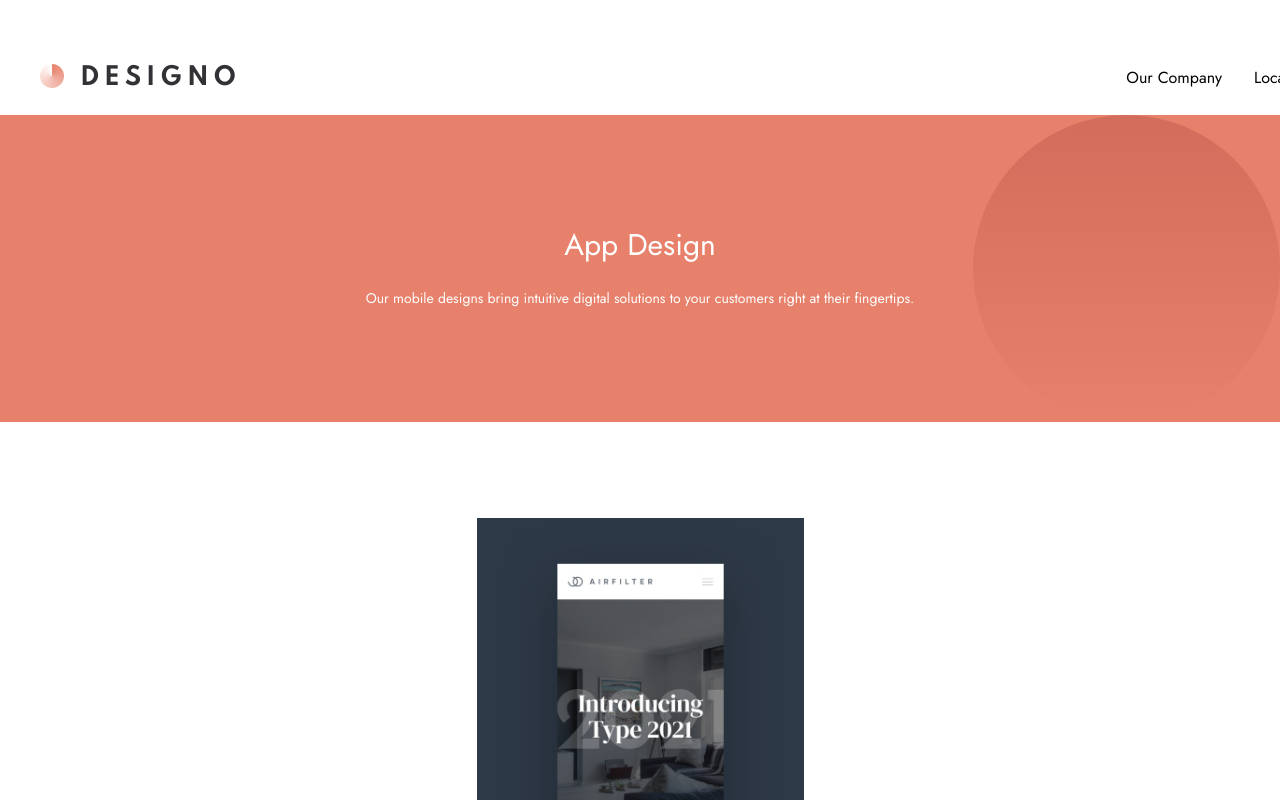
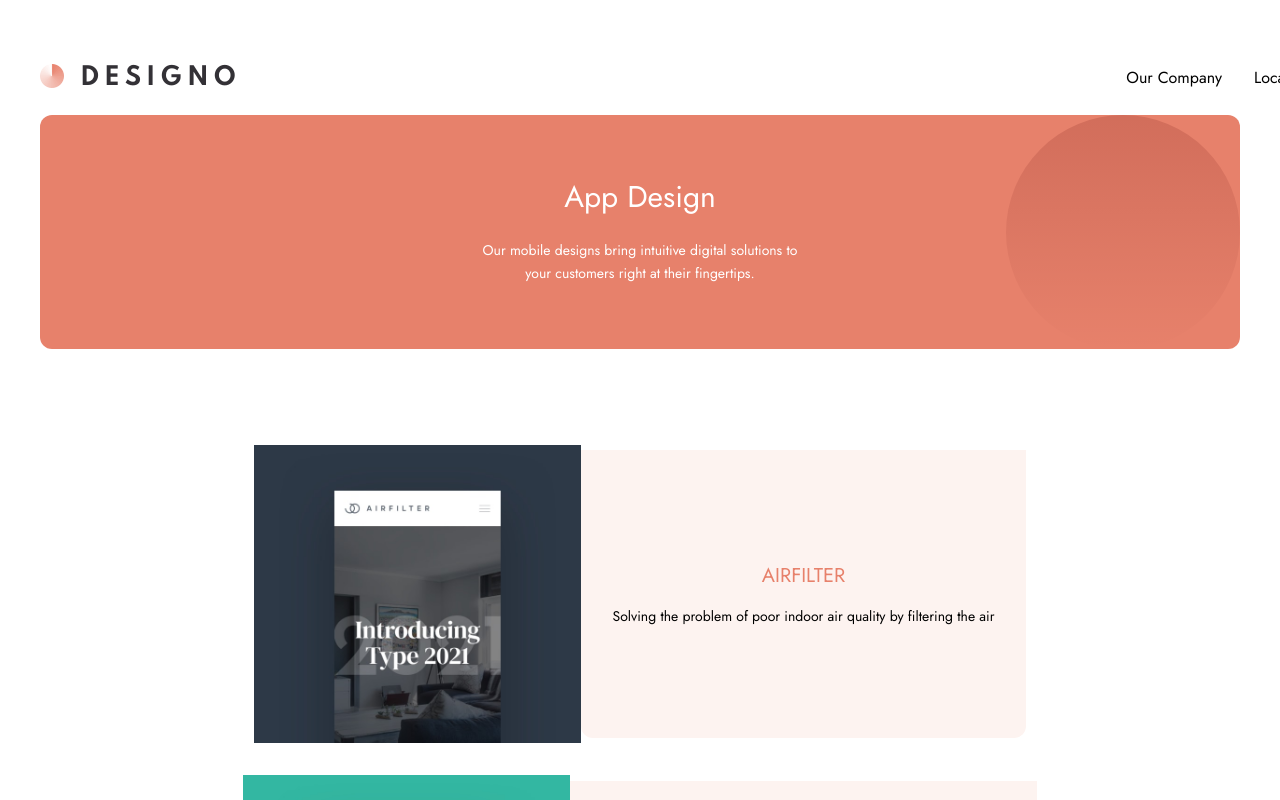
Before and after one commit to waldekglaz/designo, a Next.js app: page /services/appdesign in a window 1280 px wide. Shown: the top 800 px of the page. Built offline with nearby package versions, Linux system fonts and the light colour scheme.

Commit message:
ServiceCard, [service] page for tablets

```diff
--- a/src/app/services/[service]/page.tsx
+++ b/src/app/services/[service]/page.tsx
@@ -13,7 +13,7 @@ const ServicePage = ({ params }: { params: { service: string } }) => {
   return (
     <div>
       {service && <HeroSecondary title={service.title} text={service.text} />}
-      <section className="py-24">
+      <section className="pt-24 pb-12">
         {service?.projects.map((project) => (
           <ServiceCard
             key={project.title}
--- a/src/app/services/layout.tsx
+++ b/src/app/services/layout.tsx
@@ -1,7 +1,7 @@
 import React, { ReactNode } from "react";
 
 const ServicesLayout = ({ children }: { children: ReactNode }) => {
-  return <div>{children}</div>;
+  return <div className="md:mx-10">{children}</div>;
 };
 
 export default ServicesLayout;
--- a/src/components/Footer/Footer.tsx
+++ b/src/components/Footer/Footer.tsx
@@ -25,7 +25,7 @@ const Footer = () => {
       <div className="px-4 bg-[#1D1C1E] pt-60 pb-16 text-white text-center xl:px-40 xl:w-[1440px] xl:mx-auto">
         <Link href="/">
           <Image
-            className="mx-auto xl:ml-0"
+            className="mx-auto md:ml-0"
             src="/assets/shared/desktop/logo-light.png"
             width={202}
             height={30}
@@ -34,13 +34,13 @@ const Footer = () => {
         </Link>
         <hr className=" my-8 border border-slate-800" />
         <nav>
-          <ul className="xl:flex xl:gap-11 xl:absolute xl:top-60 left-[62%]">
+          <ul className="md:flex md:gap-11 md:absolute md:top-60 left-[49%]">
             {menuItems.map((item) => (
               <FooterNavItem item={item} key={item.href} />
             ))}
           </ul>
         </nav>
-        <div className=" xl:flex xl:justify-between items-end xl:text-left">
+        <div className=" md:flex md:justify-between items-end md:text-left">
           <address className="mt-8 leading-7 text-sm text-gray-400 not-italic ">
             <h3 className="font-bold">Designo Central Office</h3>
             3886 Wellington Street <br />
--- a/src/components/HeroSecondary/HeroSecondary.tsx
+++ b/src/components/HeroSecondary/HeroSecondary.tsx
@@ -7,9 +7,9 @@ interface HeroSecondaryProps {
 
 const HeroSecondary = ({ title, text }: HeroSecondaryProps) => {
   return (
-    <div className="bg-hero-pattern bg-right-top  bg-contain  bg-no-repeat bg-orange text-center py-28 text-white px-6">
+    <div className="bg-hero-pattern bg-right-top  bg-contain  bg-no-repeat bg-orange text-center py-28 text-white px-6 md:rounded-xl md:py-16">
       <h1 className="text-3xl mb-6">{title}</h1>
-      <p className="text-sm leading-relaxed">{text}</p>
+      <p className="text-sm leading-relaxed md:w-80 mx-auto ">{text}</p>
     </div>
   );
 };
--- a/src/components/ServiceCard/ServiceCard.tsx
+++ b/src/components/ServiceCard/ServiceCard.tsx
@@ -10,11 +10,11 @@ interface ServiceCardProps {
 
 const ServiceCard = ({ src, alt, title, text }: ServiceCardProps) => {
   return (
-    <div className="flex flex-col items-center text-center px-6 mb-8 rounded-lg">
+    <div className="flex flex-col items-center text-center px-6 mb-8 rounded-lg max-w-[327px] mx-auto md:flex-row md:justify-center md:max-w-max">
       <Image src={src} alt={alt} width={327} height={320} />
-      <div className="bg-[#FDF3F0] p-8">
+      <div className="bg-[#FDF3F0] p-8 rounded-b-xl md:px-8 md:py-28">
         {" "}
-        <h2 className="text-orange uppercase tracking-wides text-xl mb-4">
+        <h2 className="text-orange uppercase tracking-wides text-xl mb-4 ">
           {title}
         </h2>
         <p className="text-sm">{text}</p>
```
